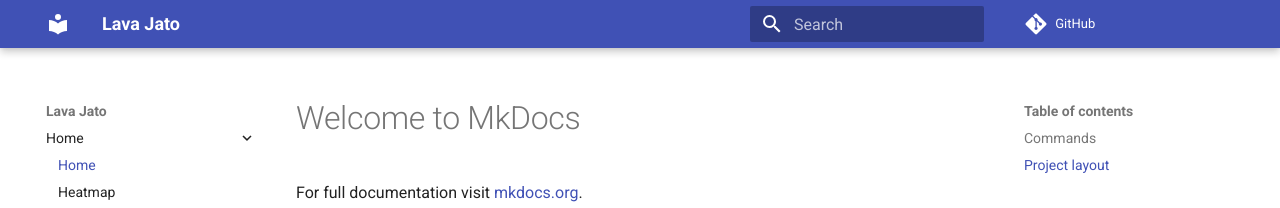
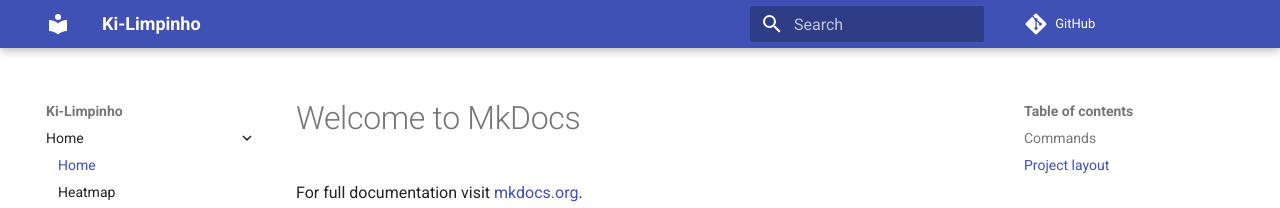
Before and after one commit to UnBArqDsw2021-2/2021.2_G2_Ki-Limpinho, an MkDocs documentation site: the page built from docs/index.md, in a window 1280 px wide. Shown: the top 208 px of the page. Built offline with MkDocs 1.6.1 and Material for MkDocs 9.7.7, drawn with Linux system fonts in a browser that asks for light colours; comment, search, counter and statistics services are not loaded.

Commit message:
fix metadados do site

```diff
--- a/mkdocs.yml
+++ b/mkdocs.yml
@@ -1,5 +1,5 @@
-site_name: Lava Jato
-repo_url: https://github.com/UnBArqDsw2021-2/2021.2_G2_lava-jato
+site_name: Ki-Limpinho
+repo_url: https://github.com/UnBArqDsw2021-2/2021.2_G2_Ki-Limpinho
 
 theme:
   name: material
```
